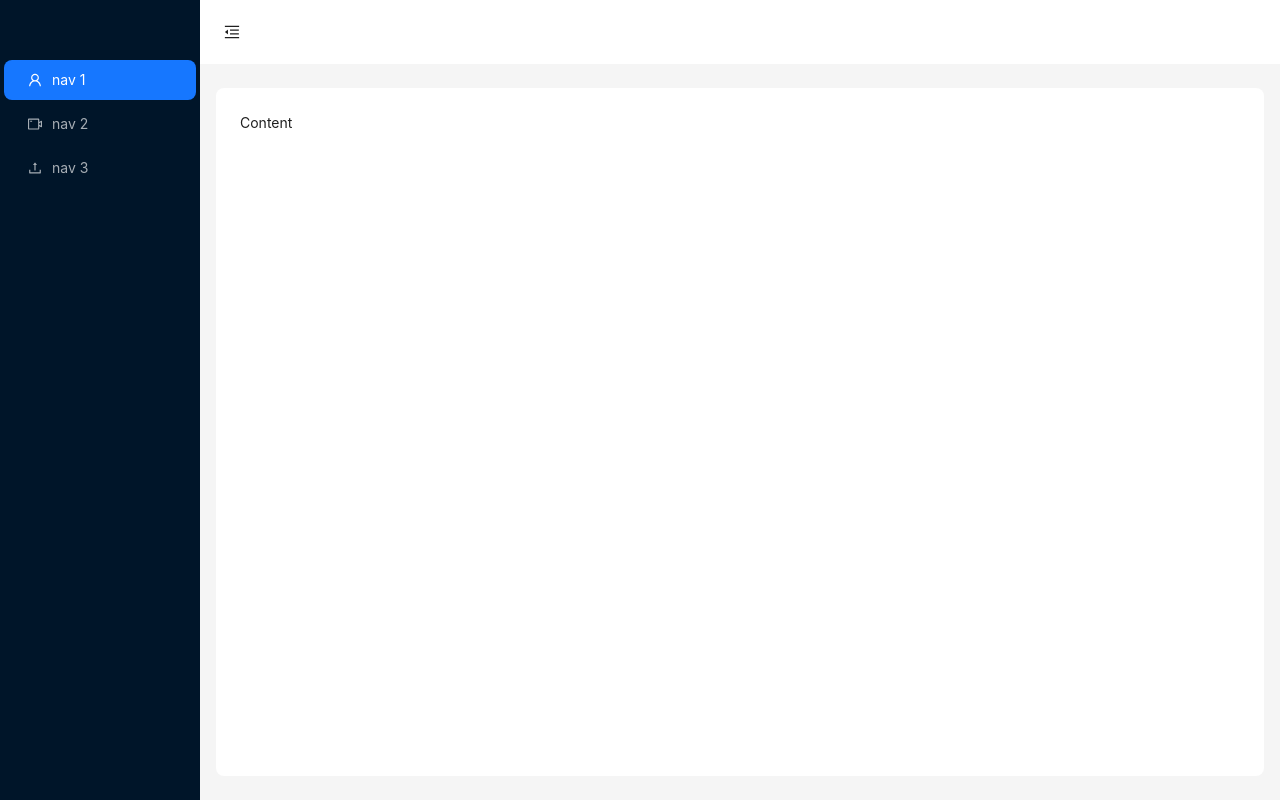
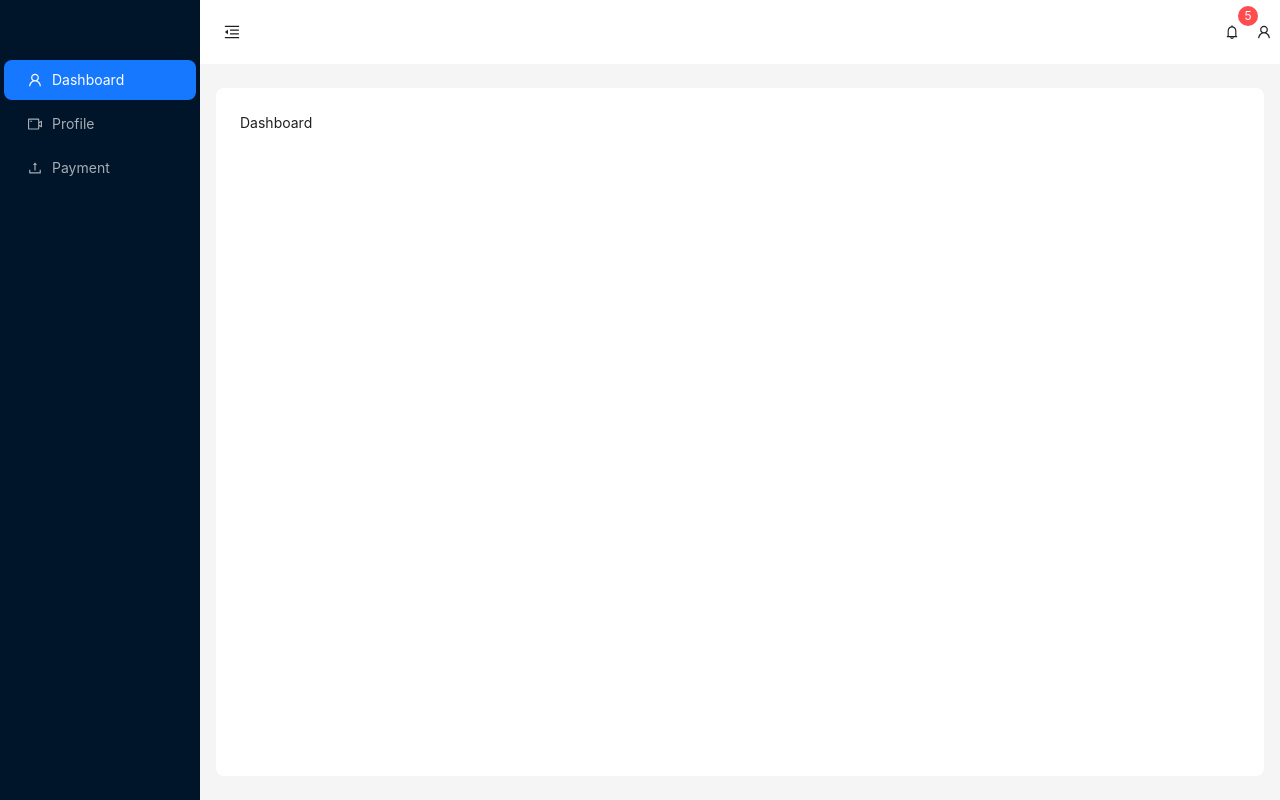
Before and after one commit to akashgajwar/gst-app-frontend, a Next.js app: page / in a window 1280 px wide. Built offline with nearby package versions, Linux system fonts and the light colour scheme.

Commit message:
refactored layout and added nvmrc

```diff
--- a/src/app/layout.js
+++ b/src/app/layout.js
@@ -1,17 +1,113 @@
+'use client'
 import { Inter } from 'next/font/google'
 import './globals.css'
 
+import React, { useState } from 'react'
+import {
+  MenuFoldOutlined,
+  MenuUnfoldOutlined,
+  UploadOutlined,
+  VideoCameraOutlined,
+  UserOutlined,
+  BellOutlined,
+} from '@ant-design/icons'
+
+import { Badge, Layout, Menu, Button, theme } from 'antd'
+const { Header, Sider, Content } = Layout
+
 const inter = Inter({ subsets: ['latin'] })
 
-export const metadata = {
-  title: 'Create Next App',
-  description: 'Generated by create next app',
-}
+export default function RootLayout({ children }) {
+  const [collapsed, setCollapsed] = useState(false)
 
-export default function RootLayout({ children }) {
+  const {
+    token: { colorBgContainer, borderRadiusLG },
+  } = theme.useToken()
+
   return (
     <html lang="en">
-      <body className={inter.className}>{children}</body>
+      <body className={inter.className}>
+        <Layout
+          style={{
+            height: '100vh',
+          }}
+        >
+          <Sider
+            trigger={null}
+            collapsible
+            collapsed={collapsed}
+            className="pt-14"
+          >
+            <div className="demo-logo-vertical" />
+            <Menu
+              theme="dark"
+              mode="inline"
+              defaultSelectedKeys={['1']}
+              items={[
+                {
+                  key: '1',
+                  icon: <UserOutlined />,
+                  label: 'Dashboard',
+                },
+                {
+                  key: '2',
+                  icon: <VideoCameraOutlined />,
+                  label: 'Profile',
+                },
+                {
+                  key: '3',
+                  icon: <UploadOutlined />,
+                  label: 'Payment',
+                },
+              ]}
+            />
+          </Sider>
+          <Layout>
+            <Header
+              className="flex justify-between p-0"
+              style={{
+                background: colorBgContainer,
+              }}
+            >
+              <Button
+                type="text"
+                icon={collapsed ? <MenuUnfoldOutlined /> : <MenuFoldOutlined />}
+                onClick={() => setCollapsed(!collapsed)}
+                style={{
+                  fontSize: '16px',
+                  width: 64,
+                  height: 64,
+                }}
+              />
+              <span>
+                <Badge count={5}>
+                  <Button
+                    type="text"
+                    icon={<BellOutlined className="text-lg" color="#000" />}
+                    // onClick={() => setCollapsed(!collapsed)}
+                  />
+                </Badge>
+                <Button
+                  type="text"
+                  icon={<UserOutlined className="text-lg" />}
+                  // onClick={() => setCollapsed(!collapsed)}
+                />
+              </span>
+            </Header>
+            <Content
+              style={{
+                margin: '24px 16px',
+                padding: 24,
+                minHeight: 280,
+                background: colorBgContainer,
+                borderRadius: borderRadiusLG,
+              }}
+            >
+              {children}
+            </Content>
+          </Layout>
+        </Layout>
+      </body>
     </html>
   )
 }
--- a/src/app/page.js
+++ b/src/app/page.js
@@ -5,82 +5,14 @@ import {
   MenuFoldOutlined,
   MenuUnfoldOutlined,
   UploadOutlined,
+  VideoCameraOutlined,
   UserOutlined,
-  VideoCameraOutlined,
+  BellOutlined,
 } from '@ant-design/icons'
 
-import { Layout, Menu, Button, theme } from 'antd'
-const { Header, Sider, Content } = Layout
+import { Badge, Layout, Menu, Button, theme } from 'antd'
 
 const App = () => {
-  const [collapsed, setCollapsed] = useState(false)
-
-  const {
-    token: { colorBgContainer, borderRadiusLG },
-  } = theme.useToken()
-
-  return (
-    <Layout
-      style={{
-        height: '100vh',
-      }}
-    >
-      <Sider trigger={null} collapsible collapsed={collapsed} className="pt-14">
-        <div className="demo-logo-vertical" />
-        <Menu
-          theme="dark"
-          mode="inline"
-          defaultSelectedKeys={['1']}
-          items={[
-            {
-              key: '1',
-              icon: <UserOutlined />,
-              label: 'nav 1',
-            },
-            {
-              key: '2',
-              icon: <VideoCameraOutlined />,
-              label: 'nav 2',
-            },
-            {
-              key: '3',
-              icon: <UploadOutlined />,
-              label: 'nav 3',
-            },
-          ]}
-        />
-      </Sider>
-      <Layout>
-        <Header
-          style={{
-            padding: 0,
-            background: colorBgContainer,
-          }}
-        >
-          <Button
-            type="text"
-            icon={collapsed ? <MenuUnfoldOutlined /> : <MenuFoldOutlined />}
-            onClick={() => setCollapsed(!collapsed)}
-            style={{
-              fontSize: '16px',
-              width: 64,
-              height: 64,
-            }}
-          />
-        </Header>
-        <Content
-          style={{
-            margin: '24px 16px',
-            padding: 24,
-            minHeight: 280,
-            background: colorBgContainer,
-            borderRadius: borderRadiusLG,
-          }}
-        >
-          Content
-        </Content>
-      </Layout>
-    </Layout>
-  )
+  return <div>Dashboard</div>
 }
 export default App
```
Also changed, not shown: 1 other file (tests, documents, lock files or other folders).
